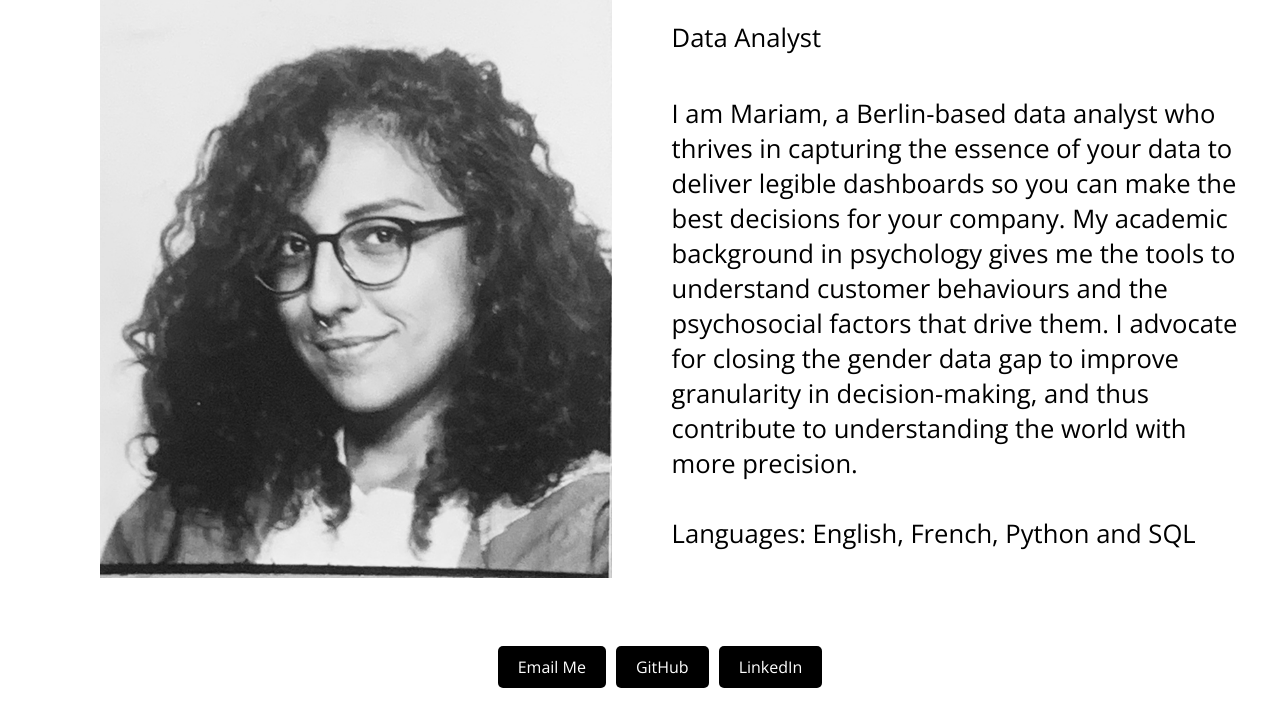
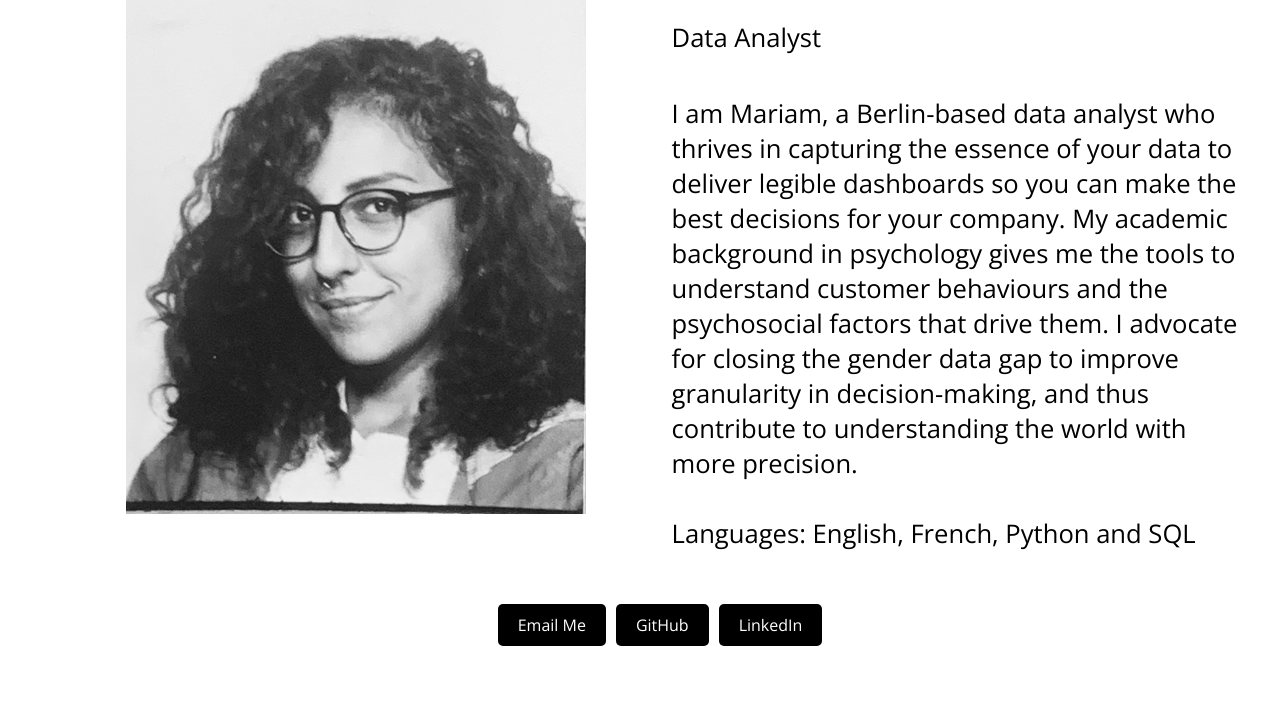
Before and after one commit to mariamelboudi/mariamelboudi.github.io, a plain HTML site: page index.html in a window 1280 px wide. Shown: the part 278-991 px from the top of the page. Drawn offline with nearby package versions, Linux system fonts and the light colour scheme.

Commit message:
Update styles.css

```diff
--- a/styles.css
+++ b/styles.css
@@ -49,7 +49,7 @@ main {
 }
 
 .intro_banner .image_box img {
-    max-width: 100%; /* Adjust this value to make the picture smaller */
+    max-width: 90%; /* Adjust this value to make the picture smaller */
     height: auto;
 }
 
```
